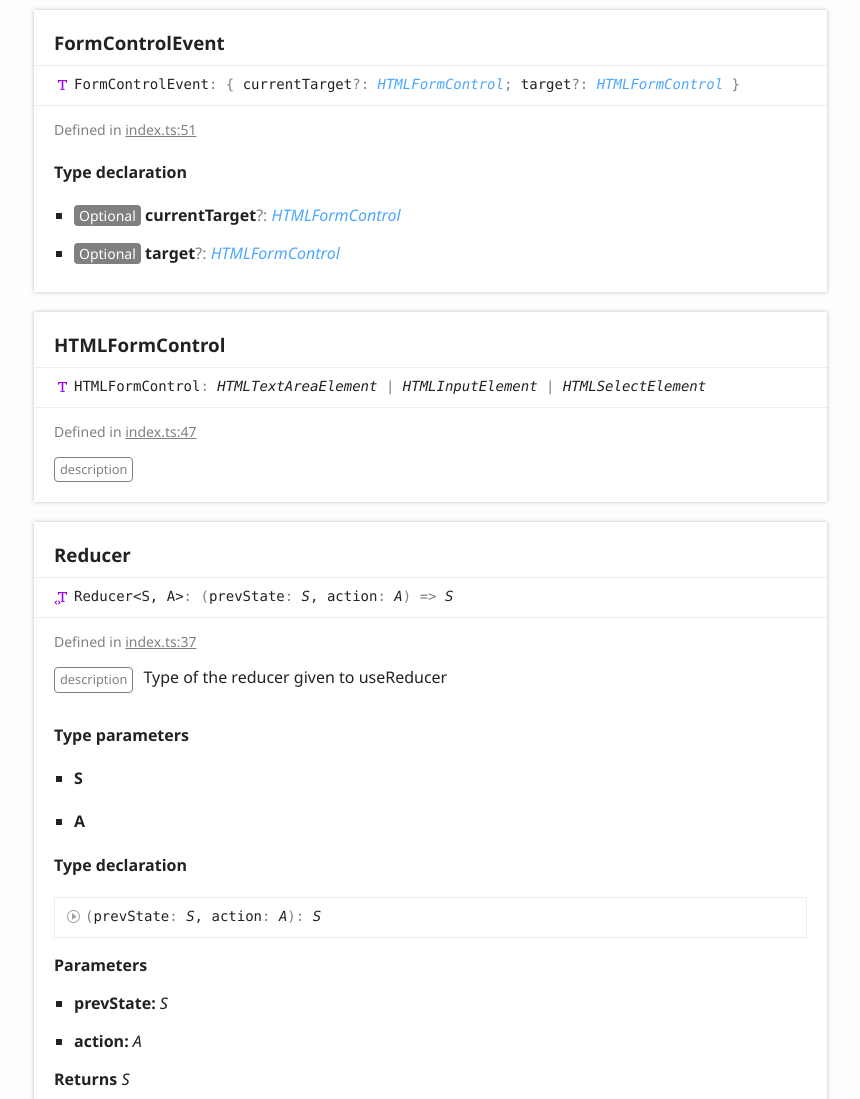
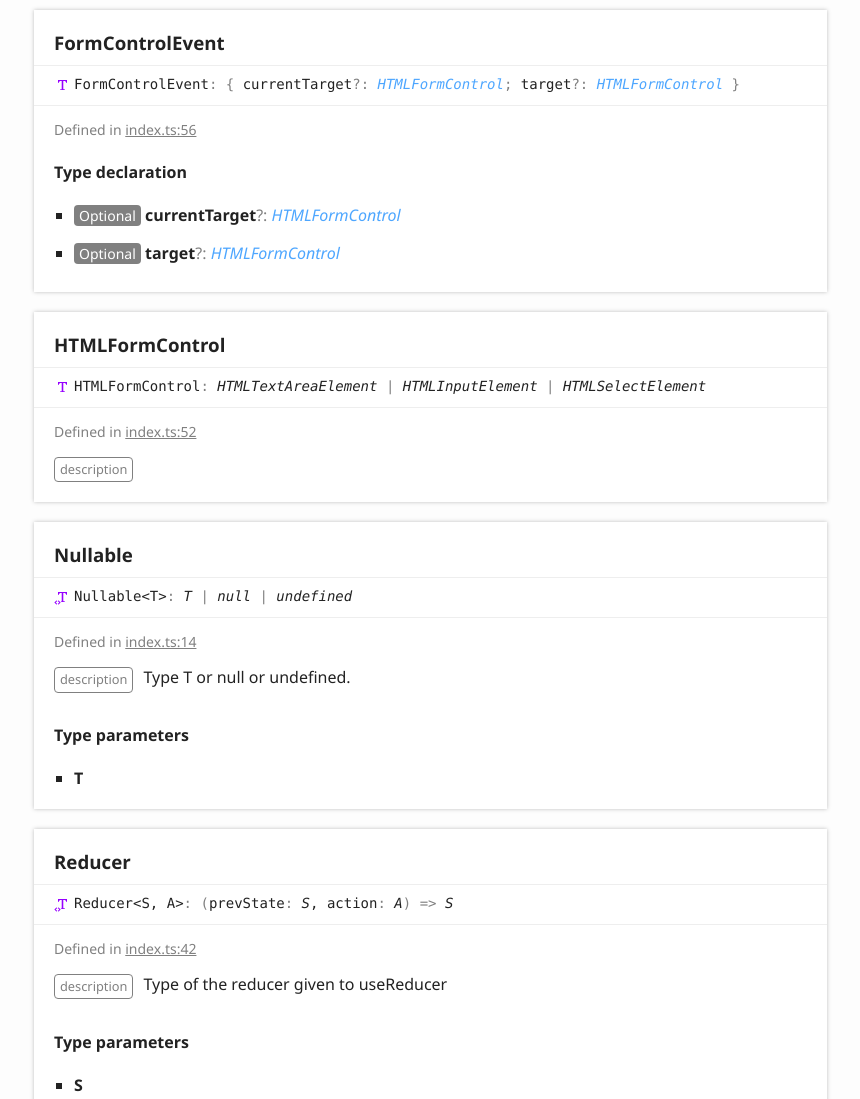
Before and after one commit to jasmith79/typescript-utils, a website: page docs/modules/_index_.html in a window 1280 px wide. Shown: the part 1540-2639 px from the top of the page, without its empty margins (6-866 px from the left). Drawn offline with Linux system fonts and the light colour scheme.

Commit message:
Add nullable type

```diff
--- a/docs/modules/_index_.html
+++ b/docs/modules/_index_.html
@@ -101,6 +101,7 @@
 								<li class="tsd-kind-type-alias tsd-parent-kind-module tsd-has-type-parameter"><a href="_index_.html#dispatch" class="tsd-kind-icon">Dispatch</a></li>
 								<li class="tsd-kind-type-alias tsd-parent-kind-module"><a href="_index_.html#formcontrolevent" class="tsd-kind-icon">Form<wbr>Control<wbr>Event</a></li>
 								<li class="tsd-kind-type-alias tsd-parent-kind-module"><a href="_index_.html#htmlformcontrol" class="tsd-kind-icon">HTMLForm<wbr>Control</a></li>
+								<li class="tsd-kind-type-alias tsd-parent-kind-module tsd-has-type-parameter"><a href="_index_.html#nullable" class="tsd-kind-icon">Nullable</a></li>
 								<li class="tsd-kind-type-alias tsd-parent-kind-module tsd-has-type-parameter"><a href="_index_.html#reducer" class="tsd-kind-icon">Reducer</a></li>
 							</ul>
 						</section>
@@ -127,7 +128,7 @@
 					<div class="tsd-signature tsd-kind-icon">Dispatch&lt;A&gt;<span class="tsd-signature-symbol">:</span> <span class="tsd-signature-symbol">(</span>action<span class="tsd-signature-symbol">: </span><span class="tsd-signature-type">A</span><span class="tsd-signature-symbol">)</span><span class="tsd-signature-symbol"> =&gt; </span><span class="tsd-signature-type">void</span></div>
 					<aside class="tsd-sources">
 						<ul>
-							<li>Defined in <a href="https://github.com/jasmith79/typescript-utils/blob/53af912/src/index.ts#L42">index.ts:42</a></li>
+							<li>Defined in <a href="https://github.com/jasmith79/typescript-utils/blob/6f4c3d9/src/index.ts#L47">index.ts:47</a></li>
 						</ul>
 					</aside>
 					<div class="tsd-comment tsd-typography">
@@ -171,7 +172,7 @@
 					<div class="tsd-signature tsd-kind-icon">Form<wbr>Control<wbr>Event<span class="tsd-signature-symbol">:</span> <span class="tsd-signature-symbol">{ </span>currentTarget<span class="tsd-signature-symbol">?: </span><a href="_index_.html#htmlformcontrol" class="tsd-signature-type">HTMLFormControl</a><span class="tsd-signature-symbol">; </span>target<span class="tsd-signature-symbol">?: </span><a href="_index_.html#htmlformcontrol" class="tsd-signature-type">HTMLFormControl</a><span class="tsd-signature-symbol"> }</span></div>
 					<aside class="tsd-sources">
 						<ul>
-							<li>Defined in <a href="https://github.com/jasmith79/typescript-utils/blob/53af912/src/index.ts#L51">index.ts:51</a></li>
+							<li>Defined in <a href="https://github.com/jasmith79/typescript-utils/blob/6f4c3d9/src/index.ts#L56">index.ts:56</a></li>
 						</ul>
 					</aside>
 					<div class="tsd-type-declaration">
@@ -192,7 +193,7 @@
 					<div class="tsd-signature tsd-kind-icon">HTMLForm<wbr>Control<span class="tsd-signature-symbol">:</span> <span class="tsd-signature-type">HTMLTextAreaElement</span><span class="tsd-signature-symbol"> | </span><span class="tsd-signature-type">HTMLInputElement</span><span class="tsd-signature-symbol"> | </span><span class="tsd-signature-type">HTMLSelectElement</span></div>
 					<aside class="tsd-sources">
 						<ul>
-							<li>Defined in <a href="https://github.com/jasmith79/typescript-utils/blob/53af912/src/index.ts#L47">index.ts:47</a></li>
+							<li>Defined in <a href="https://github.com/jasmith79/typescript-utils/blob/6f4c3d9/src/index.ts#L52">index.ts:52</a></li>
 						</ul>
 					</aside>
 					<div class="tsd-comment tsd-typography">
@@ -203,12 +204,35 @@
 					</div>
 				</section>
 				<section class="tsd-panel tsd-member tsd-kind-type-alias tsd-parent-kind-module tsd-has-type-parameter">
+					<a name="nullable" class="tsd-anchor"></a>
+					<h3>Nullable</h3>
+					<div class="tsd-signature tsd-kind-icon">Nullable&lt;T&gt;<span class="tsd-signature-symbol">:</span> <span class="tsd-signature-type">T</span><span class="tsd-signature-symbol"> | </span><span class="tsd-signature-type">null</span><span class="tsd-signature-symbol"> | </span><span class="tsd-signature-type">undefined</span></div>
+					<aside class="tsd-sources">
+						<ul>
+							<li>Defined in <a href="https://github.com/jasmith79/typescript-utils/blob/6f4c3d9/src/index.ts#L14">index.ts:14</a></li>
+						</ul>
+					</aside>
+					<div class="tsd-comment tsd-typography">
+						<dl class="tsd-comment-tags">
+							<dt>description</dt>
+							<dd><p>Type T or null or undefined.</p>
+							</dd>
+						</dl>
+					</div>
+					<h4 class="tsd-type-parameters-title">Type parameters</h4>
+					<ul class="tsd-type-parameters">
+						<li>
+							<h4>T</h4>
+						</li>
+					</ul>
+				</section>
+				<section class="tsd-panel tsd-member tsd-kind-type-alias tsd-parent-kind-module tsd-has-type-parameter">
 					<a name="reducer" class="tsd-anchor"></a>
 					<h3>Reducer</h3>
 					<div class="tsd-signature tsd-kind-icon">Reducer&lt;S, A&gt;<span class="tsd-signature-symbol">:</span> <span class="tsd-signature-symbol">(</span>prevState<span class="tsd-signature-symbol">: </span><span class="tsd-signature-type">S</span>, action<span class="tsd-signature-symbol">: </span><span class="tsd-signature-type">A</span><span class="tsd-signature-symbol">)</span><span class="tsd-signature-symbol"> =&gt; </span><span class="tsd-signature-type">S</span></div>
 					<aside class="tsd-sources">
 						<ul>
-							<li>Defined in <a href="https://github.com/jasmith79/typescript-utils/blob/53af912/src/index.ts#L37">index.ts:37</a></li>
+							<li>Defined in <a href="https://github.com/jasmith79/typescript-utils/blob/6f4c3d9/src/index.ts#L42">index.ts:42</a></li>
 						</ul>
 					</aside>
 					<div class="tsd-comment tsd-typography">
@@ -265,7 +289,7 @@
 						<li class="tsd-description">
 							<aside class="tsd-sources">
 								<ul>
-									<li>Defined in <a href="https://github.com/jasmith79/typescript-utils/blob/53af912/src/index.ts#L145">index.ts:145</a></li>
+									<li>Defined in <a href="https://github.com/jasmith79/typescript-utils/blob/6f4c3d9/src/index.ts#L150">index.ts:150</a></li>
 								</ul>
 							</aside>
 							<div class="tsd-comment tsd-typography">
@@ -349,7 +373,7 @@
 						<li class="tsd-description">
 							<aside class="tsd-sources">
 								<ul>
-									<li>Defined in <a href="https://github.com/jasmith79/typescript-utils/blob/53af912/src/index.ts#L88">index.ts:88</a></li>
+									<li>Defined in <a href="https://github.com/jasmith79/typescript-utils/blob/6f4c3d9/src/index.ts#L93">index.ts:93</a></li>
 								</ul>
 							</aside>
 							<div class="tsd-comment tsd-typography">
@@ -419,7 +443,7 @@
 						<li class="tsd-description">
 							<aside class="tsd-sources">
 								<ul>
-									<li>Defined in <a href="https://github.com/jasmith79/typescript-utils/blob/53af912/src/index.ts#L78">index.ts:78</a></li>
+									<li>Defined in <a href="https://github.com/jasmith79/typescript-utils/blob/6f4c3d9/src/index.ts#L83">index.ts:83</a></li>
 								</ul>
 							</aside>
 							<div class="tsd-comment tsd-typography">
@@ -455,7 +479,7 @@
 						<li class="tsd-description">
 							<aside class="tsd-sources">
 								<ul>
-									<li>Defined in <a href="https://github.com/jasmith79/typescript-utils/blob/53af912/src/index.ts#L62">index.ts:62</a></li>
+									<li>Defined in <a href="https://github.com/jasmith79/typescript-utils/blob/6f4c3d9/src/index.ts#L67">index.ts:67</a></li>
 								</ul>
 							</aside>
 							<div class="tsd-comment tsd-typography">
@@ -491,7 +515,7 @@
 						<li class="tsd-description">
 							<aside class="tsd-sources">
 								<ul>
-									<li>Defined in <a href="https://github.com/jasmith79/typescript-utils/blob/53af912/src/index.ts#L70">index.ts:70</a></li>
+									<li>Defined in <a href="https://github.com/jasmith79/typescript-utils/blob/6f4c3d9/src/index.ts#L75">index.ts:75</a></li>
 								</ul>
 							</aside>
 							<div class="tsd-comment tsd-typography">
@@ -533,7 +557,7 @@
 						<li class="tsd-description">
 							<aside class="tsd-sources">
 								<ul>
-									<li>Defined in <a href="https://github.com/jasmith79/typescript-utils/blob/53af912/src/index.ts#L183">index.ts:183</a></li>
+									<li>Defined in <a href="https://github.com/jasmith79/typescript-utils/blob/6f4c3d9/src/index.ts#L188">index.ts:188</a></li>
 								</ul>
 							</aside>
 							<div class="tsd-comment tsd-typography">
@@ -594,7 +618,7 @@
 						<li class="tsd-description">
 							<aside class="tsd-sources">
 								<ul>
-									<li>Defined in <a href="https://github.com/jasmith79/typescript-utils/blob/53af912/src/index.ts#L124">index.ts:124</a></li>
+									<li>Defined in <a href="https://github.com/jasmith79/typescript-utils/blob/6f4c3d9/src/index.ts#L129">index.ts:129</a></li>
 								</ul>
 							</aside>
 							<div class="tsd-comment tsd-typography">
@@ -672,6 +696,9 @@
 						<a href="_index_.html#htmlformcontrol" class="tsd-kind-icon">HTMLForm<wbr>Control</a>
 					</li>
 					<li class=" tsd-kind-type-alias tsd-parent-kind-module tsd-has-type-parameter">
+						<a href="_index_.html#nullable" class="tsd-kind-icon">Nullable</a>
+					</li>
+					<li class=" tsd-kind-type-alias tsd-parent-kind-module tsd-has-type-parameter">
 						<a href="_index_.html#reducer" class="tsd-kind-icon">Reducer</a>
 					</li>
 					<li class=" tsd-kind-function tsd-parent-kind-module tsd-has-type-parameter">
--- a/src/index.ts
+++ b/src/index.ts
@@ -7,6 +7,11 @@
  * @author jasmith79
  * @license MIT
  */
+
+/**
+ * @description Type T or null or undefined.
+ */
+export type Nullable<T> = T | null | undefined
 
 /**
  * @description Plain Old Javascript Object.
```
Also changed, not shown: docs/assets/js/search.json (+1 -1 lines), docs/interfaces/_index_.ijsonobject.html (+3 -0 lines), docs/interfaces/_index_.ipojo.html (+3 -0 lines), docs/interfaces/_index_.ireduceraction.html (+5 -2 lines), dist/index.d.ts, 1 other file.
